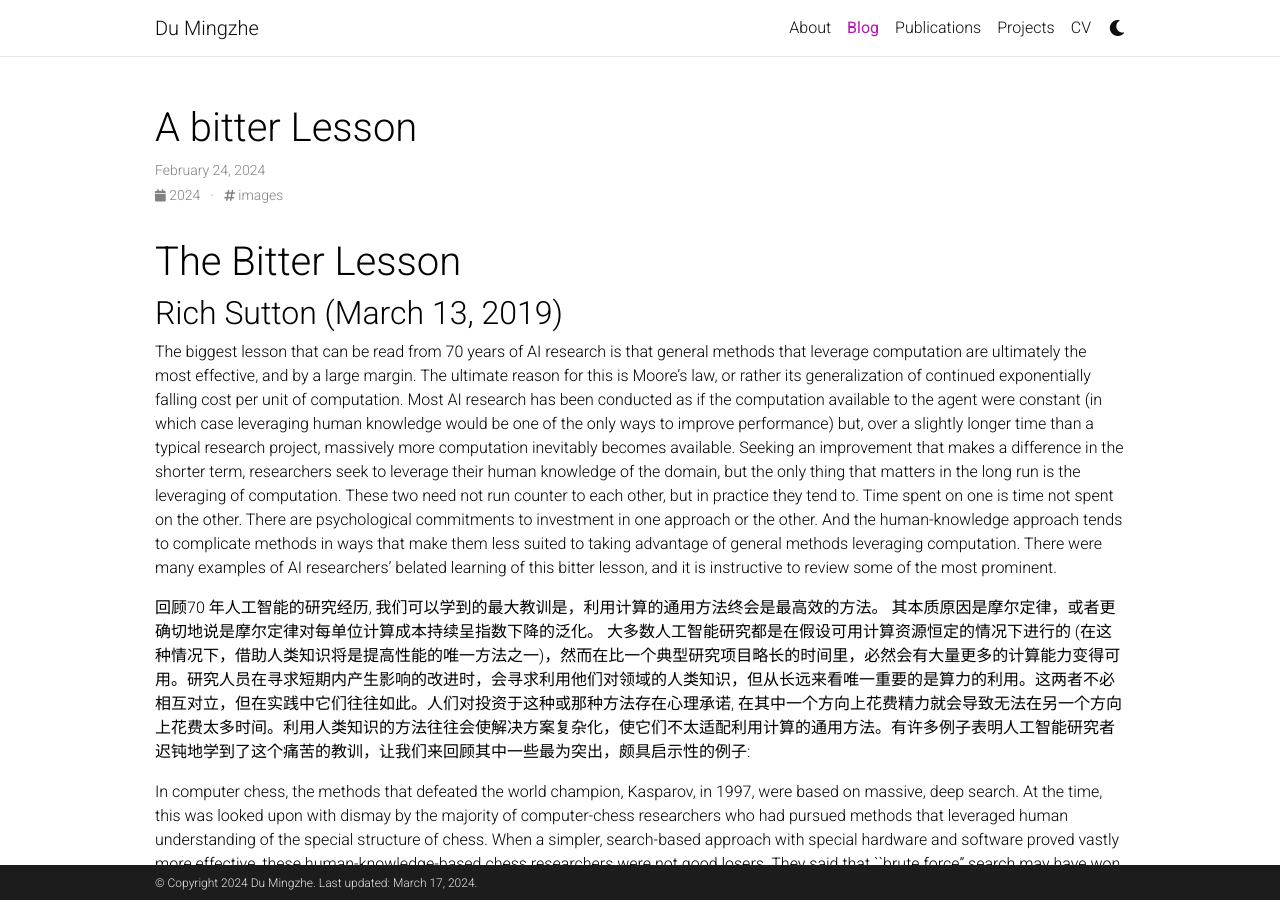
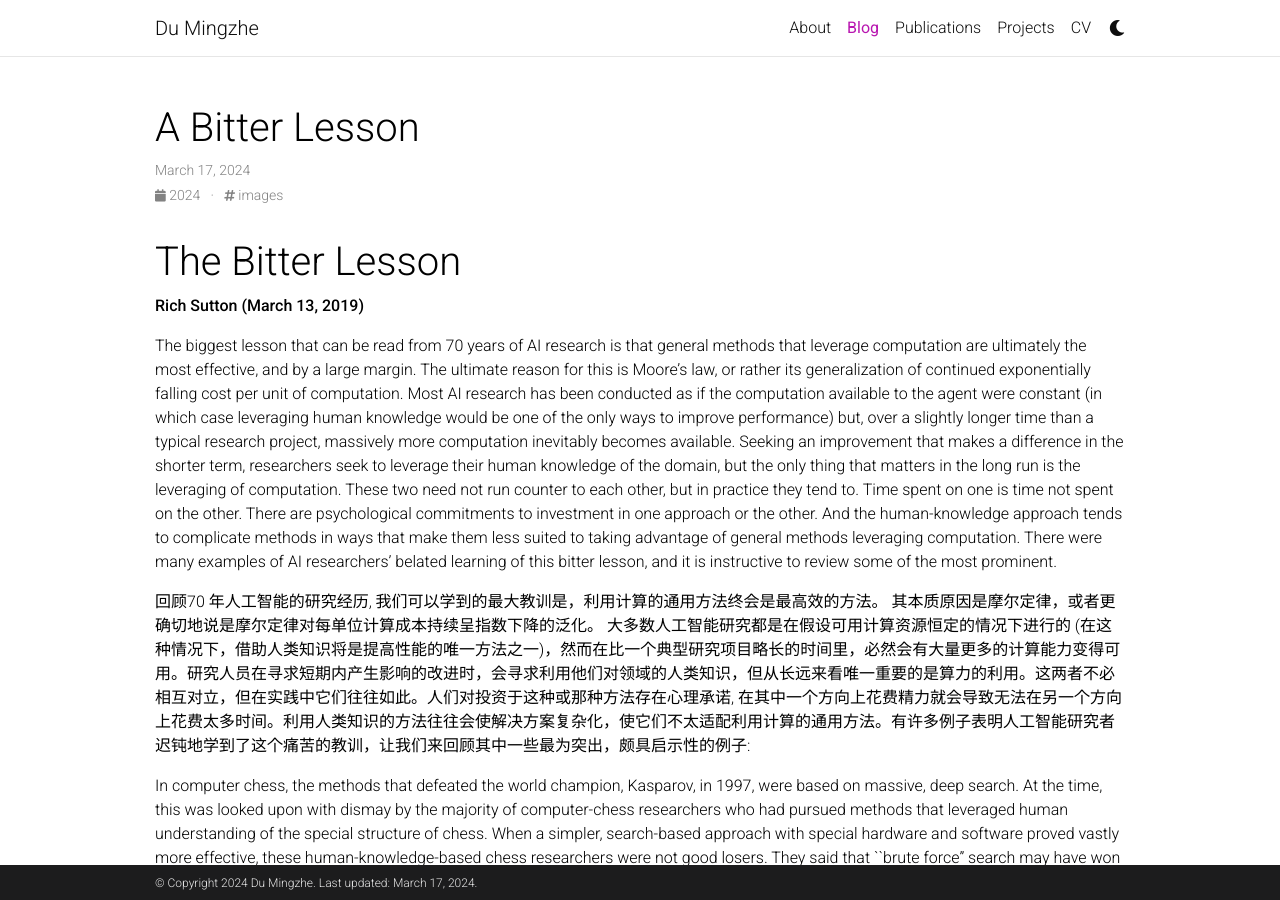
Before and after one commit to Elfsong/elfsong.github.io-, a Jekyll site: the page built from _posts/2024-03-17-a_bitter_lesson.md, in a window 1280 px wide and 900 px high. Built offline with Jekyll 4.4.1, drawn with Linux system fonts in a browser that asks for light colours; comment, search, counter and statistics services are not loaded; a style sheet for code colours, icons or effects is not loaded.

Commit message:
Update post

```diff
--- a/_posts/2024-03-17-a_bitter_lesson.md
+++ b/_posts/2024-03-17-a_bitter_lesson.md
@@ -1,13 +1,13 @@
 ---
 layout: post
-title:  A bitter Lesson
-date: 2024-02-24 18:00:00
+title:  A Bitter Lesson
+date: 2024-03-17 15:00:00
 description: Machine Learning Progress
 tags: images
 ---
 
 # The Bitter Lesson
-## Rich Sutton (March 13, 2019)
+**Rich Sutton (March 13, 2019)**
 
 The biggest lesson that can be read from 70 years of AI research is that general methods that leverage computation are ultimately the most effective, and by a large margin. The ultimate reason for this is Moore's law, or rather its generalization of continued exponentially falling cost per unit of computation. Most AI research has been conducted as if the computation available to the agent were constant (in which case leveraging human knowledge would be one of the only ways to improve performance) but, over a slightly longer time than a typical research project, massively more computation inevitably becomes available. Seeking an improvement that makes a difference in the shorter term, researchers seek to leverage their human knowledge of the domain, but the only thing that matters in the long run is the leveraging of computation. These two need not run counter to each other, but in practice they tend to. Time spent on one is time not spent on the other. There are psychological commitments to investment in one approach or the other. And the human-knowledge approach tends to complicate methods in ways that make them less suited to taking advantage of general methods leveraging computation. There were many examples of AI researchers' belated learning of this bitter lesson, and it is instructive to review some of the most prominent.
 
```
